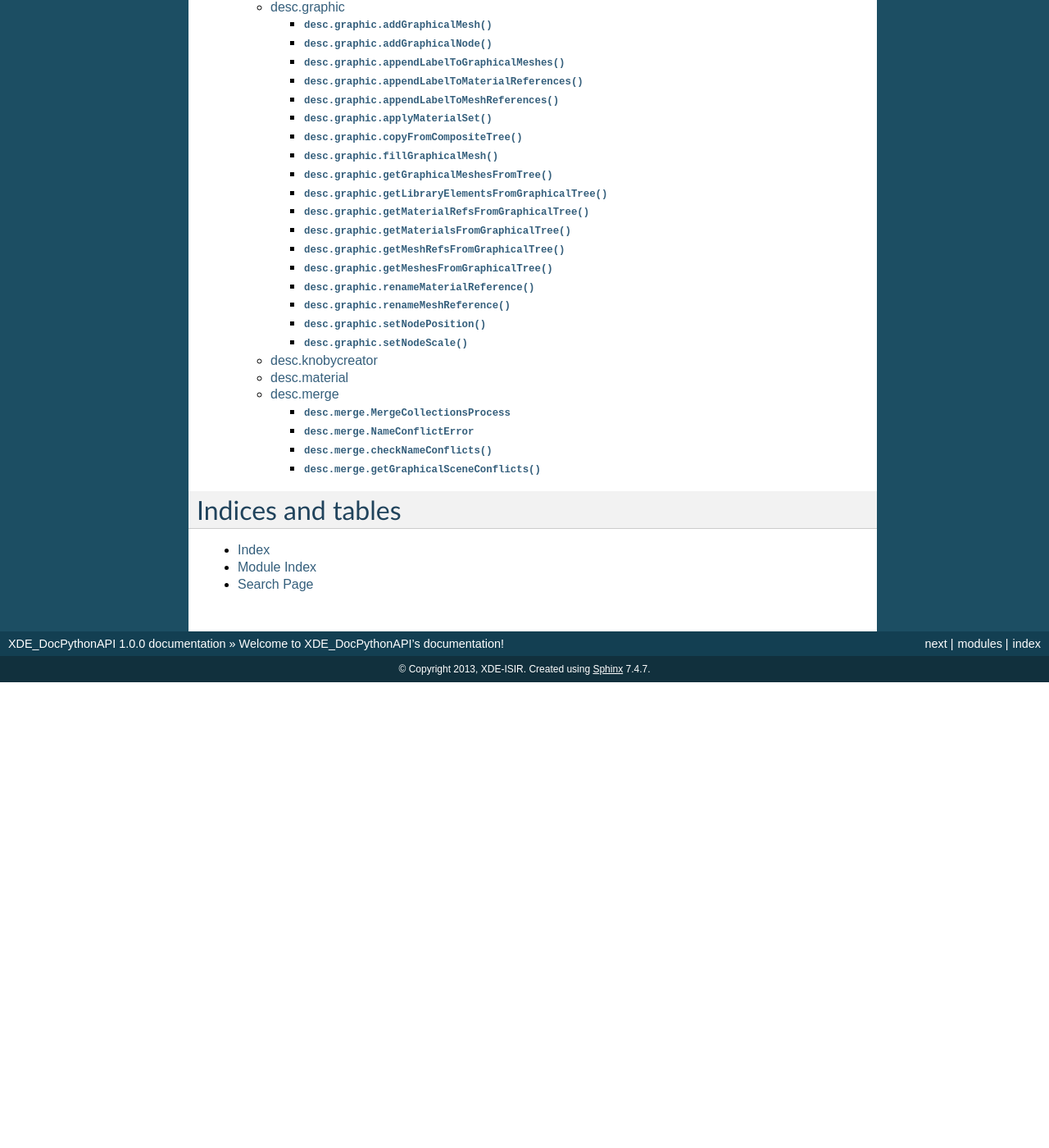
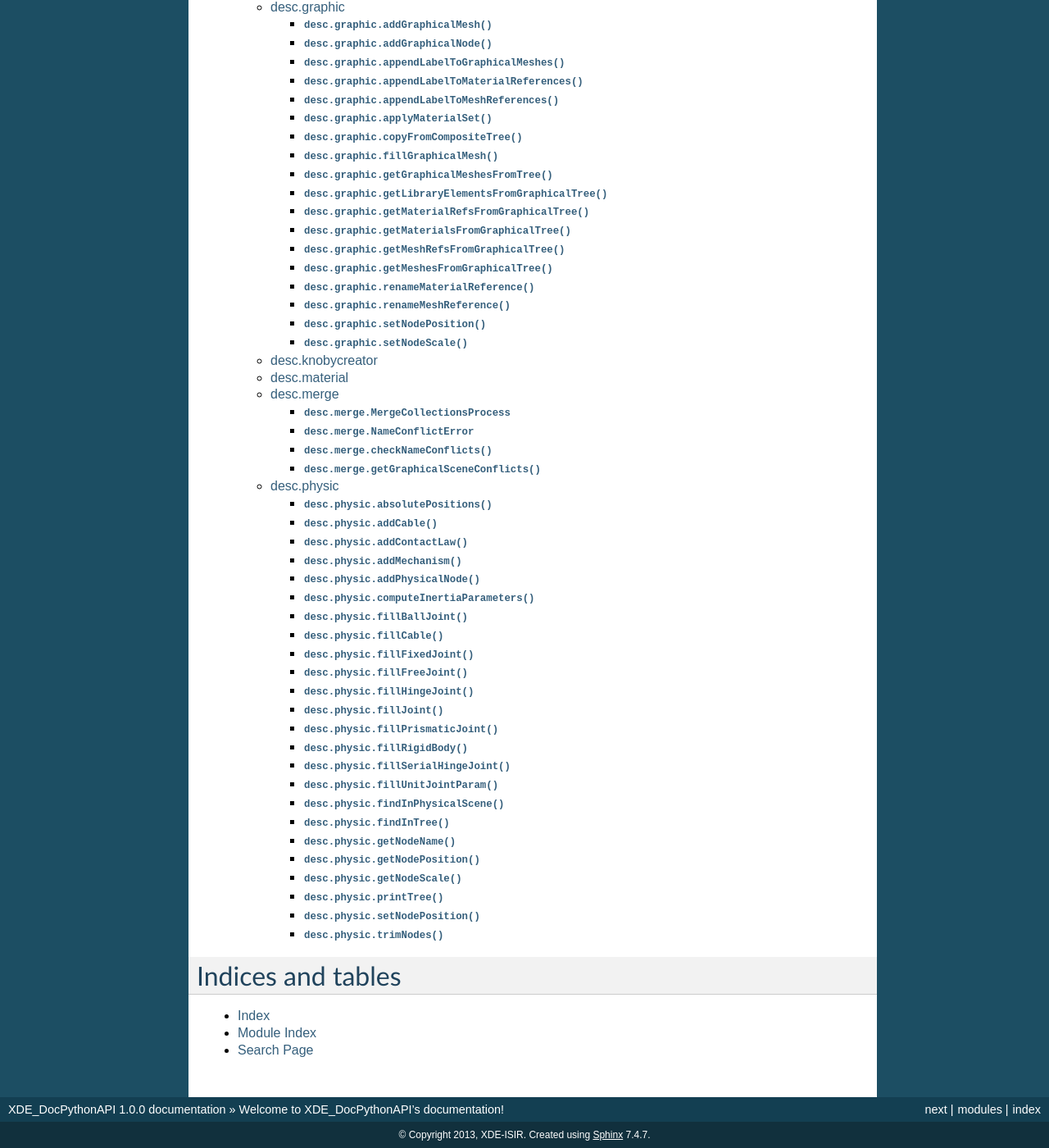
Before and after one commit to ISIR-SYROCO/XDE-DocPythonAPI, a Sphinx documentation site: the page built from source/index.rst, in a window 1280 px wide and 1400 px high, scrolled down 1014 px. Shown: the whole window at 82% size. Built offline with Sphinx 7.4.7, drawn with Linux system fonts in a browser that asks for light colours; before the commit the page ends 1846 px from its top, so only the background shows below that; part of the change alters nothing that is shown.

Commit message:
Add desc.physic

```diff
--- a/source/desc/desc.rst
+++ b/source/desc/desc.rst
@@ -11,3 +11,4 @@ desc
     knobycreator
     material
     merge
+    physic
--- /dev/null
+++ b/source/desc/physic.rst
@@ -0,0 +1,146 @@
+desc.physic
+===========
+.. toctree::
+    :glob:
+
+.. py:function:: desc.physic.absolutePositions(root, H=<Displacement x,y,z,qw,qx,qy,qz = (0.0, 0.0, 0.0, 1.0, 0.0, 0.0, 0.0)>, scale=[1, 1, 1])
+
+.. py:function:: desc.physic.addCable(physical_scene, name, **kwargs)
+
+    Adds a cable to a physical scene. See createCable for a description of the parameters.
+
+    :return: the created description
+
+.. py:function:: desc.physic.addContactLaw(physical_scene, material_i, material_j, law_type, friction, contensou_radius=0.1)
+
+.. py:function:: desc.physic.addMechanism(physical_scene, name, root_node, trim_nodes=[], bodies=[], segments=[])
+
+    Adds the description of a mechanism to a physical scene. A mechanism is a view of
+    a physical subtree (with optionally trimmed branches) containing only unit or serial unit joints.
+
+    :param physical_scene: is a destination physical_scene.
+    :param name: is the name of the mechansim.
+    :param root_node: is the name of the root body of the mechanism.
+    :param trim_nodes: is a list of nodes to trom from the mechanism.
+    :param bodies: are lists of strings that specify a mapping between names that are internal to the mechanism (segment names), and names that are valid in the scene tree (body names).
+    :param segments: are lists of strings that specify a mapping between names that are internal to the mechanism (segment names), and names that are valid in the scene tree (body names).
+
+.. py:function:: desc.physic.addPhysicalNode(physical_scene, name, parent_node=None)
+
+.. py:function:: desc.physic.computeInertiaParameters(rigid_body, library, composite_mesh)
+
+.. py:function:: desc.physic.fillBallJoint(joint, name, H_child_parent, center_in_parent, damping)
+
+    Creates a ball joint description.
+
+    :param name: is the joint name
+    :param type: is the joint type (physic_pb2.UnitJoint.HINGE, physic_pb2.UnitJoint.PRISMATIC, ...)
+    :param H_child_parent: is the position/orientation of the child frame when q=qref
+    :param  center_in_parent: is a list of three values which are the coordinates of the center of rotation in the parent frame.
+    :param  damping: is a rotational damping (one real value)
+    :return: the protobuf description of a ball joint.
+
+.. py:function:: desc.physic.fillCable(cable, name, **kwargs)
+
+    Instantiation and creation of the protobuf description of a cable.
+
+    :param [required] number_of_nodes: is the number of nodes of the cable
+    :param [required] linear_mass: is the linear mass of the cable
+    :param [required] damping: is the internal damping of the cable
+    :param [optional] ambient_rotation_damping: is the ambient rotation damping of the cable
+    :param [optional] ambient_translation_damping: is the ambient translation damping of the cable
+    :param [required] materials: is a list of all the materials of the cable. 1 material minimum is required.
+
+      A material is a dictionary with the following parameters:
+        :param [required] young_modulus: young modulus of the material
+        :param [required] shear_modulus: shear modulus of the material
+        :param [required] section_radius: radius of the material inside the cable
+    :param [required] reference_configuration: is a dictionary describing the cable reference configuration:
+        :param [required] type: is the reference configuration type
+        :param [required] pos: is the configuration positions:
+
+            * if type == 0 then you only have to specify the initial and final translations (straight cable)
+            * if type == 1 then you have to specify all the nodes translations (the rotations will be automatically computed)
+            * if type == 2 then you have to specify all the nodes translations and rotations
+    :param [optional] connectors: is a list of rigid body to connect to certain cable node. For instance, if one needs to connect the first cable node to an existing "ground" rigid body and the final node to an existing "ball" rigid body then : connectors = [(0,"ground"), (number_of_nodes-1,"ball")]
+    :return: the created description
+
+.. py:function:: desc.physic.fillFixedJoint(joint, name, H_child_parent)
+
+    Instantiation/initialization of a fixed joint.
+    See createRawJoint for a description of the parameters.
+
+.. py:function:: desc.physic.fillFreeJoint(joint, name, H_child_parent, trs_damping=0, rot_damping=0)
+
+    Creates a free joint description.
+
+    :param name: is the joint name
+    :param type: is the joint type (physic_pb2.UnitJoint.HINGE, physic_pb2.UnitJoint.PRISMATIC, ...)
+    :param H_child_parent: is the position/orientation of the child frame when q=qref
+    :param  trs_damping: [default:0] is a translational damping (one real value)
+    :param  rot_damping: [default:0] is a rotational damping (one real value)
+    :return: the protobuf description of a free joint.
+
+.. py:function:: desc.physic.fillHingeJoint(joint, name, H_child_parent, center_in_parent, axis_in_parent, damping, qmin, qmax, ref_pos)
+
+    Fills the description of a unit joint.
+
+    :param name: is the joint name
+    :param type: is the joint type (physic_pb2.UnitJoint.HINGE, physic_pb2.UnitJoint.PRISMATIC, ...)
+    :param H_child_parent: is the position/orientation of the child frame when q=qref
+    :param  center_in_parent: is a list of three values which are the coordinates of a point of the rotation axis in the parent frame.
+    :param  axis_in_parent: is a list of three values which are the coordinates of a the rotation axis in the parent frame.
+    :param damping: is a real value.
+    :param qmin: is the lower joint limit.
+    :param qmax: is the upper joint limit.
+    :param ref_pos: is such that if q=qref, the position/orientation of the child frame in the parent frame is H_child_parent.
+    :return: the created element.
+    :note: if qmin==qmax, the joint limits are disabled.
+
+.. py:function:: desc.physic.fillJoint(joint, name, type, H_child_parent)
+
+    Creates a basic joint description without type-specific initialization. Such a description cannot be
+    used directly; specific information must be provided, using for instance createFreeJoint, createBallJoint and so on.
+    This function can however be used as a basis to initialize custom joint descriptions, or less usual joint descriptions.
+
+    :param name: is the joint name
+    :param type: is the joint type (physic_pb2.UnitJoint.HINGE, physic_pb2.UnitJoint.PRISMATIC, ...)
+    :param H_child_parent: is the position/orientation of the child frame when q=qref
+    :return: the protobuf description of a joint.
+
+.. py:function:: desc.physic.fillPrismaticJoint(joint, name, H_child_parent, center_in_parent, axis_in_parent, damping, qmin, qmax, ref_pos)
+
+    Fills the description of a prismatic joint. The parameters are the same as addHingeJoint, except that
+    center_in_parent and axis_in_parent descript a translational axis, and damping is a translational damping.
+
+.. py:function:: desc.physic.fillRigidBody(body, **kwargs)
+
+    Instantiation and initialization of a rigid body.
+
+    :param name: [default: None] is the name of the rigid body. If None, the name is unchanged.
+    :param mass: [default: 1.] Avoid setting this to 0 except if your rigid body is fixed to the ground of the physical scene or to a body with a non-zero mass.
+    :param moments_of_inertia: [default: [mass*2./5., mass*2./5., mass*2./5.]] is the list of principal moments of inertia. Default ones are for a sphere of radius r=1.
+    :param H_inertia_segment: [default: lgsm.Displacement()] is the inertia frame, in the body frame. The center of the frame is the center of gravity and the orientation give the direction of the principal inertia axes.
+    :param damping: [default: [0]*36] is the damping matrix for the body.
+    :param weight_enabled: [default: True]. This is NOT equivalent to setting a mass to 0! This is equivalent to setting the gravity to 0 for only one body.
+    :param damping_enabled: [default: True]
+    :param contact_material: is a string that will impact friction with other bodies.
+
+.. py:function:: desc.physic.fillSerialHingeJoint(joint, name, H_child_parent, center_in_parent, axis_in_parent, damping, qmin, qmax, ref_pos)
+
+    Fills the description of a serial hinge joint. The parameters are the same as addHingeJoint, except that
+    axis_in_parent, damping, qmin, qmax are sequences, so that each element specifies one of the hinge joints of the serial hinge. The first element in the list specifies the hinge joint that is "closest" to the parent frame.
+
+.. py:function:: desc.physic.fillUnitJointParam(joint, name, type, center_in_parent, axis_in_parent, damping, qmin, qmax, reference_position)
+
+    Creates the basic description of a unit joint. See addHingeJoint for a description of the parameters. If qmin==qmax,
+    the joint limits will be disabled. The type of unit joint must be specified (PRISMATIC, HINGE, HELICOIDAL, ...)
+
+.. py:function:: desc.physic.findInPhysicalScene(physical_scene, to_find)
+.. py:function:: desc.physic.findInTree(node, to_find)
+.. py:function:: desc.physic.getNodeName(node)
+.. py:function:: desc.physic.getNodePosition(node)
+.. py:function:: desc.physic.getNodeScale(node)
+.. py:function:: desc.physic.printTree(root)
+.. py:function:: desc.physic.setNodePosition(node, H)
+.. py:function:: desc.physic.trimNodes(root, trim_nodes)
```
